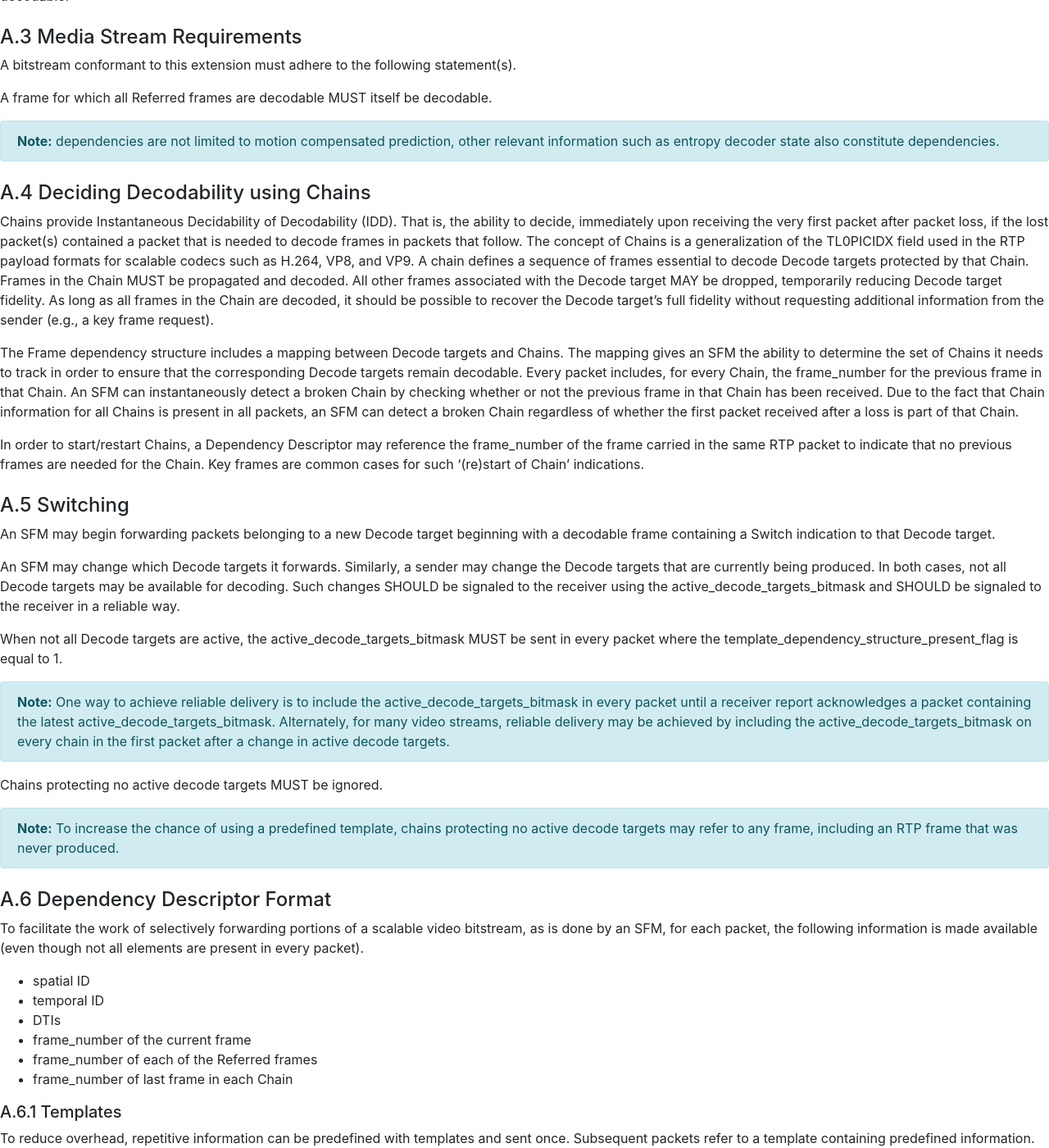
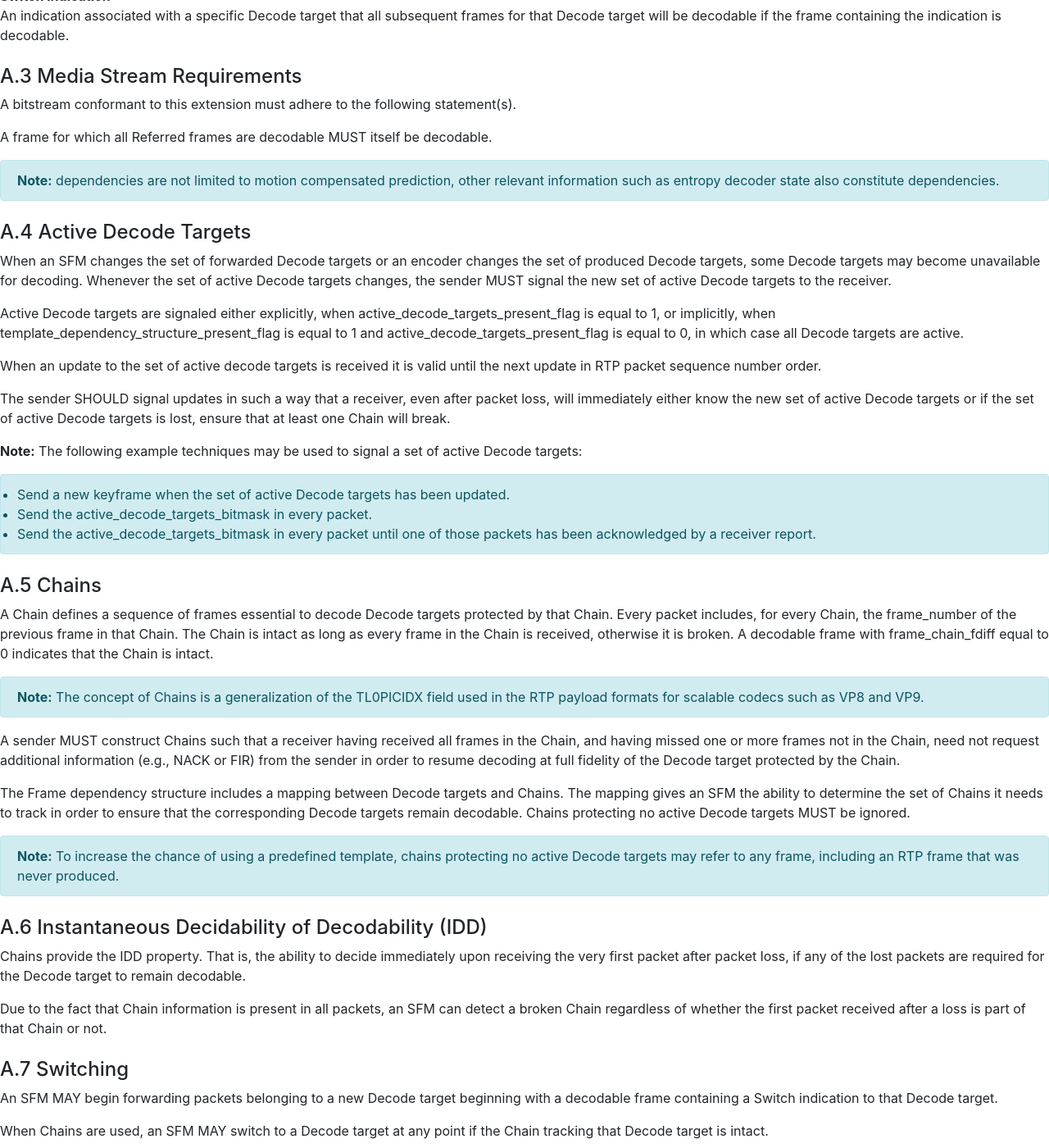
Before and after one commit to AOMediaCodec/av1-rtp-spec, a Jekyll site: the page built from pdf.md, in a window 1280 px wide and 1400 px high, scrolled down 19242 px. Shown: the whole window at 82% size. Built offline with Jekyll 4.4.1, drawn with Linux system fonts in a browser that asks for light colours; some of the changed text lies outside the part shown.

Commit message:
Added section about active Decode target bitmask, updated section about Chains and Switching. (#213)

```diff
--- a/av1-rtp-spec.md
+++ b/av1-rtp-spec.md
@@ -733,33 +733,56 @@ A frame for which all Referred frames are decodable MUST itself be decodable.
 {:.alert .alert-info }
 
 
-#### A.4 Deciding Decodability using Chains
-
-Chains provide Instantaneous Decidability of Decodability (IDD). That is, the ability to decide, immediately upon receiving the very first packet after packet loss, if the lost packet(s) contained a packet that is needed to decode frames in packets that follow. The concept of Chains is a generalization of the TL0PICIDX field used in the RTP payload formats for scalable codecs such as H.264, VP8, and VP9. A chain defines a sequence of frames essential to decode Decode targets protected by that Chain. Frames in the Chain MUST be propagated and decoded. All other frames associated with the Decode target MAY be dropped, temporarily reducing Decode target fidelity. As long as all frames in the Chain are decoded, it should be possible to recover the Decode target’s full fidelity without requesting additional information from the sender (e.g., a key frame request).
-
-The Frame dependency structure includes a mapping between Decode targets and Chains. The mapping gives an SFM the ability to determine the set of Chains it needs to track in order to ensure that the corresponding Decode targets remain decodable. Every packet includes, for every Chain, the frame_number for the previous frame in that Chain. An SFM can instantaneously detect a broken Chain by checking whether or not the previous frame in that Chain has been received. Due to the fact that Chain information for all Chains is present in all packets, an SFM can detect a broken Chain regardless of whether the first packet received after a loss is part of that Chain.
-
-In order to start/restart Chains, a Dependency Descriptor may reference the frame_number of the frame carried in the same RTP packet to indicate that no previous frames are needed for the Chain. Key frames are common cases for such '(re)start of Chain' indications.
-
-
-#### A.5 Switching
-
-An SFM may begin forwarding packets belonging to a new Decode target beginning with a decodable frame containing a Switch indication to that Decode target.
-
-An SFM may change which Decode targets it forwards. Similarly, a sender may change the Decode targets that are currently being produced. In both cases, not all Decode targets may be available for decoding. Such changes SHOULD be signaled to the receiver using the active_decode_targets_bitmask and SHOULD be signaled to the receiver in a reliable way.
-
-When not all Decode targets are active, the active_decode_targets_bitmask MUST be sent in every packet where the template_dependency_structure_present_flag is equal to 1.
-
-**Note:** One way to achieve reliable delivery is to include the active_decode_targets_bitmask in every packet until a receiver report acknowledges a packet containing the latest active_decode_targets_bitmask. Alternately, for many video streams, reliable delivery may be achieved by including the active_decode_targets_bitmask on every chain in the first packet after a change in active decode targets.
+#### A.4 Active Decode Targets
+
+When an SFM changes the set of forwarded Decode targets or an encoder changes the set of produced Decode targets, some Decode targets may become unavailable for decoding. Whenever the set of active Decode targets changes, the sender MUST signal the new set of active Decode targets to the receiver.
+
+Active Decode targets are signaled either explicitly, when active_decode_targets_present_flag is equal to 1, or implicitly, when template_dependency_structure_present_flag is equal to 1 and active_decode_targets_present_flag is equal to 0, in which case all Decode targets are active.
+
+When an update to the set of active decode targets is received it is valid until the next update in RTP packet sequence number order.
+
+The sender SHOULD signal updates in such a way that a receiver, even after packet loss, will immediately either know the new set of active Decode targets or if the set of active Decode targets is lost, ensure that at least one Chain will break.
+
+**Note:** The following example techniques may be used to signal a set of active Decode targets:
+* Send a new keyframe when the set of active Decode targets has been updated.
+* Send the active_decode_targets_bitmask in every packet.
+* Send the active_decode_targets_bitmask in every packet until one of those packets has been acknowledged by a receiver report.
 {:.alert .alert-info }
 
-Chains protecting no active decode targets MUST be ignored.
-
-**Note:** To increase the chance of using a predefined template, chains protecting no active decode targets may refer to any frame, including an RTP frame that was never produced.
+
+#### A.5 Chains
+
+A Chain defines a sequence of frames essential to decode Decode targets protected by that Chain. Every packet includes, for every Chain, the frame_number of the previous frame in that Chain. The Chain is intact as long as every frame in the Chain is received, otherwise it is broken. A decodable frame with frame_chain_fdiff equal to 0 indicates that the Chain is intact.
+
+**Note:** The concept of Chains is a generalization of the TL0PICIDX field used in the RTP payload formats for scalable codecs such as VP8 and VP9.
 {:.alert .alert-info }
 
-
-#### A.6 Dependency Descriptor Format
+A sender MUST construct Chains such that a receiver having received all frames in the Chain, and having missed one or more frames not in the Chain, need not request additional information (e.g., NACK or FIR) from the sender in order to resume decoding at full fidelity of the Decode target protected by the Chain.
+
+The Frame dependency structure includes a mapping between Decode targets and Chains. The mapping gives an SFM the ability to determine the set of Chains it needs to track in order to ensure that the corresponding Decode targets remain decodable. Chains protecting no active Decode targets MUST be ignored.
+
+**Note:** To increase the chance of using a predefined template, chains protecting no active Decode targets may refer to any frame, including an RTP frame that was never produced.
+{:.alert .alert-info }
+
+
+#### A.6 Instantaneous Decidability of Decodability (IDD)
+
+Chains provide the IDD property. That is, the ability to decide immediately upon receiving the very first packet after packet loss, if any of the lost packets are required for the Decode target to remain decodable.
+
+Due to the fact that Chain information is present in all packets, an SFM can detect a broken Chain regardless of whether the first packet received after a loss is part of that Chain or not.
+
+
+#### A.7 Switching
+
+An SFM MAY begin forwarding packets belonging to a new Decode target beginning with a decodable frame containing a Switch indication to that Decode target.
+
+When Chains are used, an SFM MAY switch to a Decode target at any point if the Chain tracking that Decode target is intact.
+
+**Note:** Every Decode target is associated with a spatial and temporal layer, which the SFM may use to select which Decode target to forward.
+{:.alert .alert-info }
+
+
+#### A.8 Dependency Descriptor Format
 
 To facilitate the work of selectively forwarding portions of a scalable video bitstream, as is done by an SFM, for each packet, the following information is made available (even though not all elements are present in every packet).
 
@@ -771,14 +794,14 @@ To facilitate the work of selectively forwarding portions of a scalable video bi
 * frame_number of last frame in each Chain
 
 
-##### A.6.1 Templates
+##### A.8.1 Templates
 
 To reduce overhead, repetitive information can be predefined with templates and sent once. Subsequent packets refer to a template containing predefined information. In particular, when a video encoder uses an unchanging (static) prediction structure to encode a scalable bitstream, parameter values used to describe the bitstream repeat in a predictable way. The techniques described in this document provide means to send repeating information as predefined templates that can be referenced at future points of the bitstream. Since a reference index to a template requires fewer bits to convey than the associated structures themselves, header overhead can be substantially reduced.
 
 The techniques also provide ways to describe changing (dynamic) prediction structures. In cases where custom dependency information is required, parameter values are explicitly defined rather than referenced in a predefined template. Typically, even in dynamic structures the majority of frames still follow one of the predefined templates.
 
 
-##### A.6.2 Syntax
+##### A.8.2 Syntax
 
 The syntax for the descriptor is described in pseudo-code form in this section. Parameters read directly from the bitstream appear in bold.
 
@@ -1087,7 +1110,7 @@ decode_target_layers() {
 </code></pre>
 
 
-##### A.6.3 Semantics
+##### A.8.3 Semantics
 
 The semantics pertaining to the Dependency Descriptor syntax section above is described in this section.
 
```
Also changed, not shown: other parts of av1-rtp-spec.md (+19 -19 lines).
